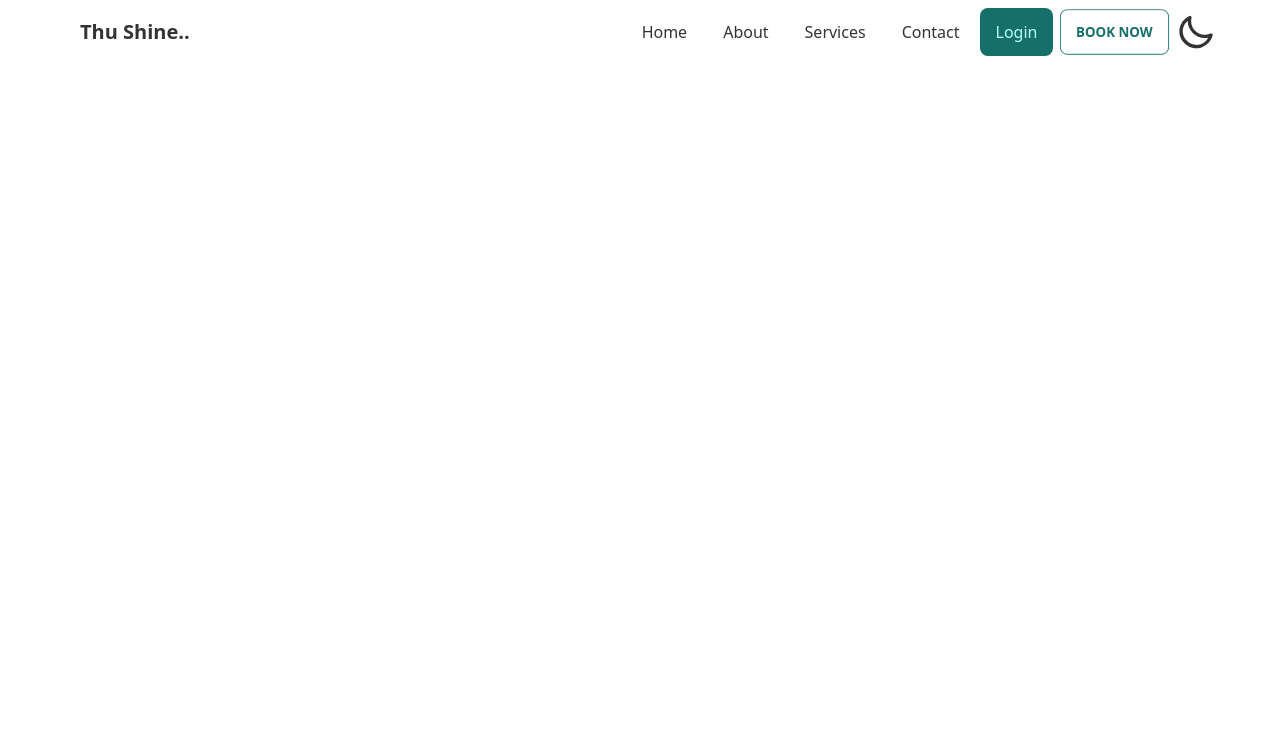
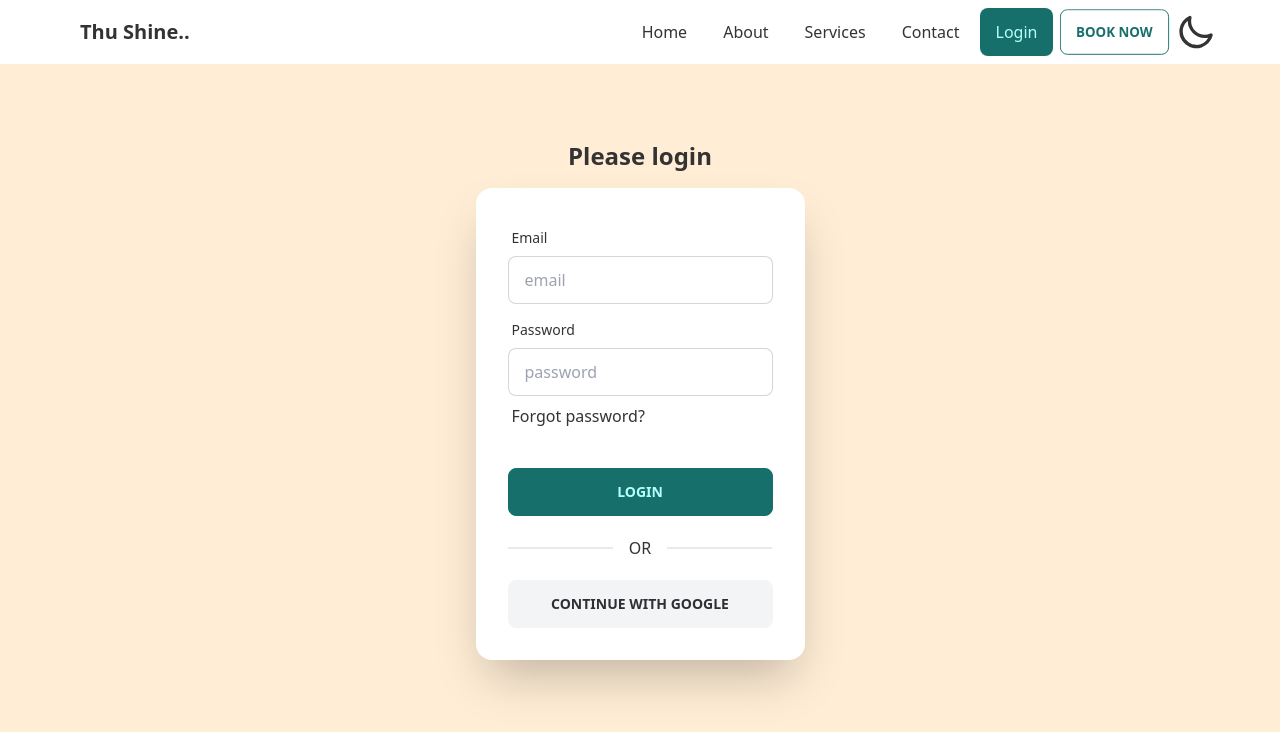
Before and after one commit to Safik-1475/tru-shine, a React (Create React App) app: page /login in a window 1280 px wide. Shown: the top 732 px of the page. Built offline with nearby package versions, Linux system fonts and the light colour scheme.

Commit message:
added login form

```diff
--- a/src/App.js
+++ b/src/App.js
@@ -5,6 +5,7 @@ import About from './pages/About';
 import AOS from 'aos';
 import 'aos/dist/aos.css';
 import { useEffect } from "react";
+import Login from "./pages/Login";
 
 function App() {
   useEffect(() => {
@@ -16,6 +17,7 @@ function App() {
         <Routes>
           <Route path="/" element={<Home />} />
           <Route path="/about" element={<About />} />
+          <Route path="/login" element={<Login />} />
         </Routes>
       </Navbar>
     </>
--- a/src/components/Navbar.js
+++ b/src/components/Navbar.js
@@ -9,7 +9,7 @@ const Navbar = ({ children }) => {
             <div class="drawer drawer-end" data-theme={dark ? "dark" : "light"}>
                 <input id="my-drawer-3" type="checkbox" class="drawer-toggle" />
                 <div class="drawer-content flex flex-col">
-                    <div class=" lg:px-16 w-full navbar bg-base-100">
+                    <div class=" lg:px-16 w-full navbar bg-base-100 fixed top">
                         <div class="flex-1 px-2 mx-2 text-xl font-bold">Thu Shine..</div>
                         <div class="flex-none lg:hidden">
                             <label for="my-drawer-3" class="btn btn-square btn-ghost">
@@ -75,7 +75,7 @@ const Navbar = ({ children }) => {
                         <li>
                             <NavLink className='rounded-lg ml-1' to={'/login'}>Login</NavLink>
                         </li>
-                        <div tabindex="0" class="collapse collapse-arrow border border-base-300 bg-base-100 rounded-box">
+                        <div tabindex="0" class="collapse collapse-arrow border border-base-300 bg-base-100 rounded-box mt-1">
                             <div class="collapse-title text-sm font-normal">
                                 BOOK NOW
                             </div>
--- /dev/null
+++ b/src/pages/Contact.js
@@ -0,0 +1,11 @@
+import React from 'react';
+
+const Contact = () => {
+    return (
+        <div>
+            <h1>This is Contact pages</h1>
+        </div>
+    );
+};
+
+export default Contact; <h1>This is Contact pages</h1>
--- a/src/pages/Home/Landing.js
+++ b/src/pages/Home/Landing.js
@@ -3,7 +3,7 @@ import React from 'react';
 const Landing = () => {
     return (
         <div class="hero min-h-[60vh] bg-accent">
-            <div class="hero-content max-w-6xl mx-auto uppercase flex-col lg:flex-row pt-8">
+            <div class="hero-content max-w-6xl mx-auto uppercase flex-col lg:flex-row mt-16">
                 <div>
                     <h2 class="lg:text-2xl font-bold text-primary" data-aos="fade-right" data-aos-duration="1000">Shine Life</h2>
                     <h1 className='lg:text-3xl font-bold capitalize' data-aos="fade-right" data-aos-duration="2000" data-aos-delay="500">Hoarding Home Cleaning - Clutter Cleaning and Removal</h1>
--- /dev/null
+++ b/src/pages/Login.js
@@ -0,0 +1,38 @@
+import React from 'react';
+import { NavLink } from 'react-router-dom';
+
+const Login = () => {
+    return (
+        <div class="hero min-h-screen bg-accent">
+            <div class="hero-content flex-col">
+                <h3 className='font-bold text-2xl'>Please login</h3>
+                <div class="card  w-full max-w-sm shadow-2xl bg-base-100">
+                    <div class="card-body">
+                        <div class="form-control">
+                            <label class="label">
+                                <span class="label-text">Email</span>
+                            </label>
+                            <input type="text" placeholder="email" class="input input-bordered" />
+                        </div>
+                        <div class="form-control">
+                            <label class="label">
+                                <span class="label-text">Password</span>
+                            </label>
+                            <input type="text" placeholder="password" class="input input-bordered" />
+                            <label class="label">
+                                <NavLink to={'#'} className='link-hover'>Forgot password?</NavLink>
+                            </label>
+                        </div>
+                        <div class="form-control mt-6">
+                            <button class="btn btn-primary">Login</button>
+                        </div>
+                        <div className="divider">OR</div>
+                        <button className='btn btn-glass hover:bg-primary'>continue with google</button>
+                    </div>
+                </div>
+            </div>
+        </div>
+    );
+};
+
+export default Login;
--- a/tailwind.config.js
+++ b/tailwind.config.js
@@ -19,7 +19,7 @@ module.exports = {
       },
       {
         dark: {
-          "primary": "#D9F99D",
+          "primary": "#5DA3FA",
           "secondary": "#FDE68A",
           "accent": "#4B5563",
           "neutral": "#F3F4F6",
```
